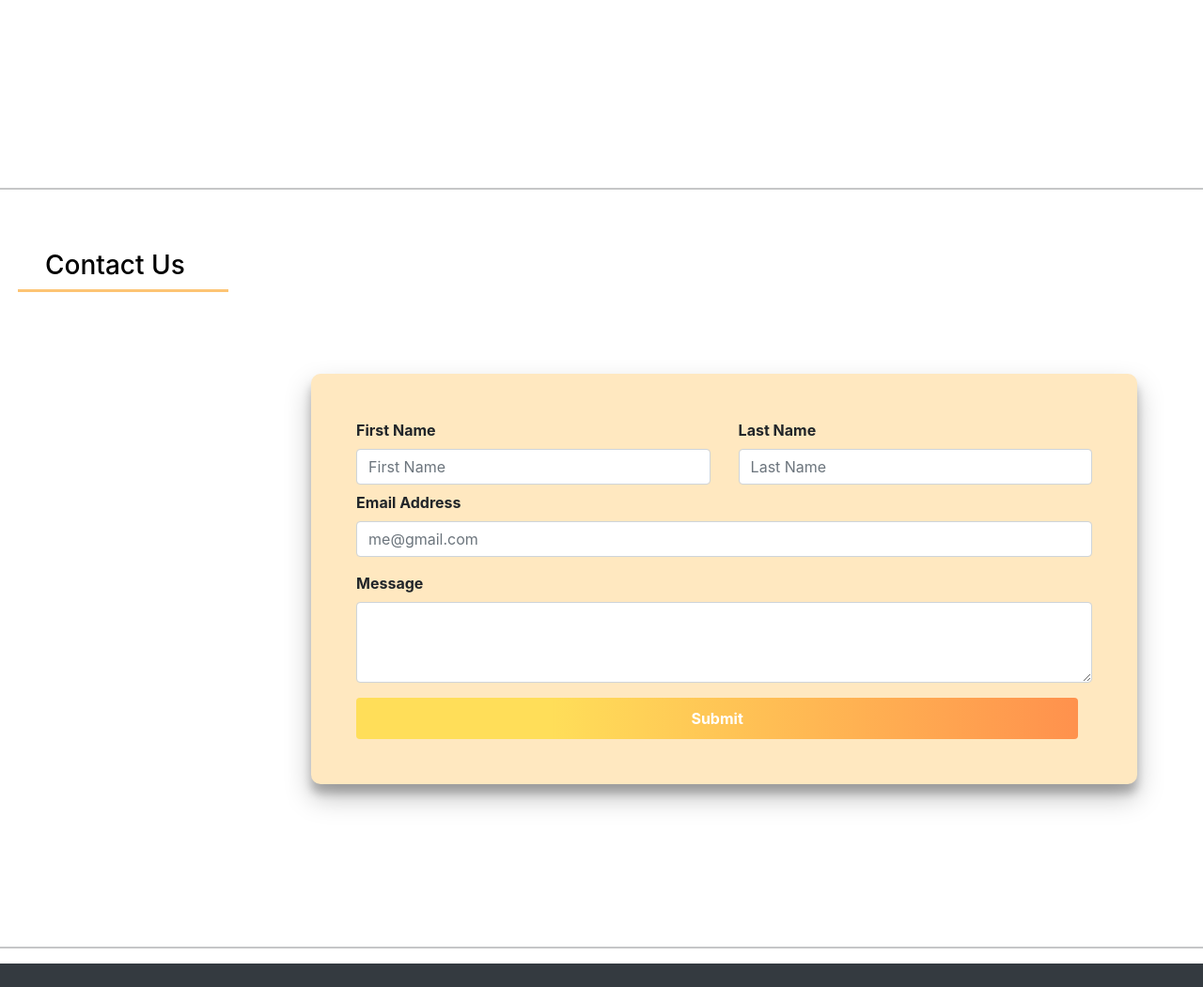
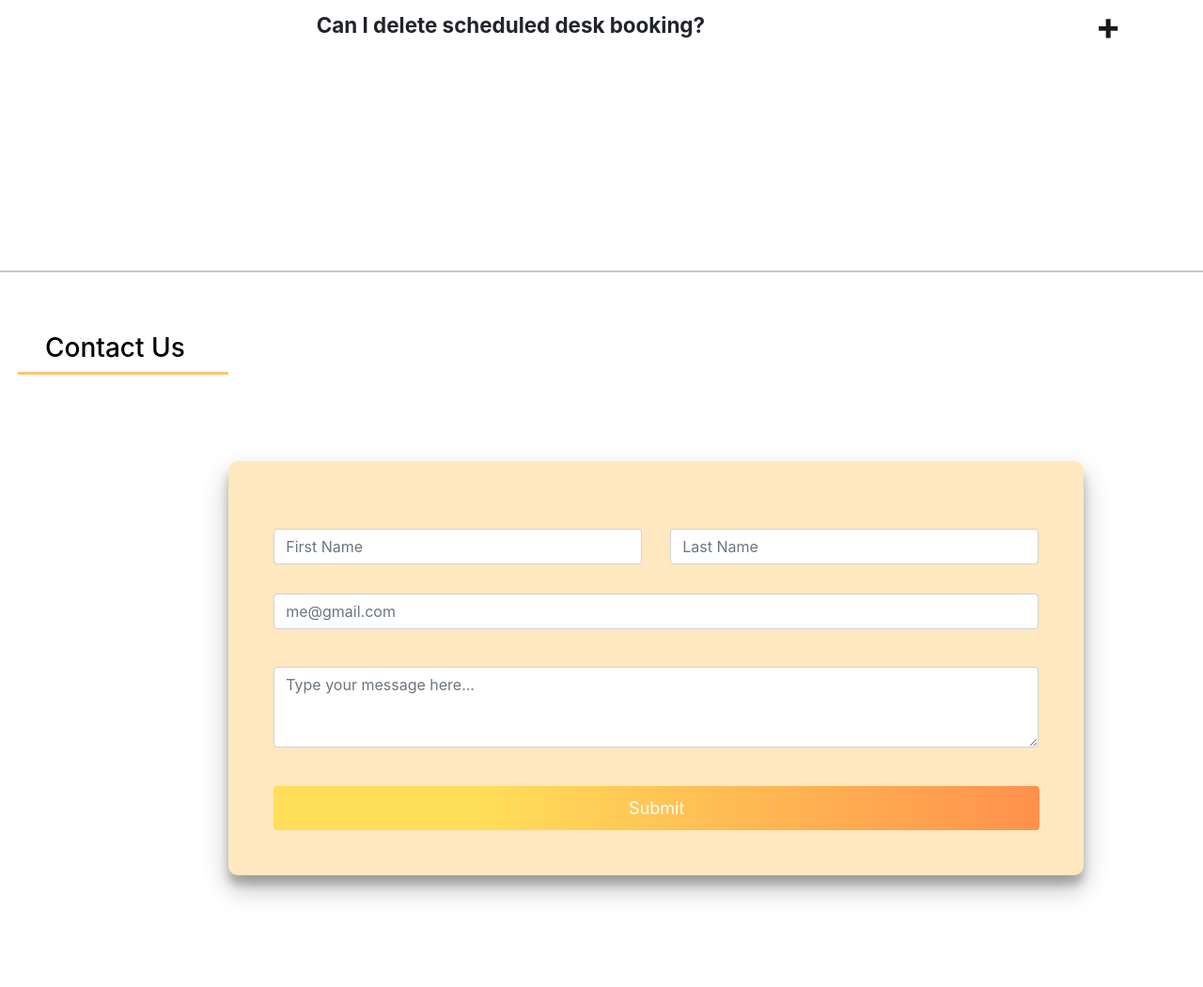
Before and after one commit to franzceck/DeskHub, a PHP site: page /lv_diagnostic/ in a window 1280 px wide. Shown: the part 1073-2124 px from the top of the page at 94% size. Run offline with PHP 8.4, Linux system fonts and the light colour scheme; data comes from the database, SQL or seed files in the repository; some libraries are stand-ins or nearby versions.

Commit message:
Nica Update 6/8

```diff
--- a/home.php
+++ b/home.php
@@ -4,11 +4,11 @@
  <header class="bg-light py-5" id="main-header">
     <div class="container px-4 px-lg-5 my-5">
         <div class="text-center text-white">
-            <h1 class="display-4 fw-bolder"><?php echo $_settings->info('name') ?></h1>
+            <h1 style="margin-top: 90px;" class="display-4 fw-bolder"><?php echo $_settings->info('name') ?></h1>
             <p class="lead fw-normal text-white-50 mb-0">
 
             <!-- HOMEPAGE BUTTON -->
-                <a class="btn btn-lg btn-primary" type="button" id="create_appointment" href="user/register.php">Book Now !</a>
+                <a style="width: 300px; border-radius: 25px; border-color: #FF914D; margin-top: 80px; font-weight: bold;" class="btn btn-lg btn-primary" type="button" id="create_appointment" href="user/register.php">Book Now</a>
             </p>
         </div>
     </div>
@@ -188,7 +188,7 @@ summary:after {
 
 <body>
 <div class="groundColor">
-    <hr>
+
 
         <!-- <h1 class="supp-header">SUPPORT</h1>
         <h5 class="supp-subhead">How can we help you?</h5> -->
@@ -291,9 +291,9 @@ summary:after {
         .center{
             display: flex;
             justify-content: center;
-            width: 100%;
+            width: 910px;
             margin-top: 15%;
-            margin-left: 10%;
+            /* margin-left: 10%; */
             align-items: center;
 
         }
@@ -313,13 +313,15 @@ summary:after {
           border-width: 0px;
           padding: 10px;
           margin-left:-15px;
-          width: 48rem;
-          font-weight: bold;
+          width: 815px;
+          font-size: 18px;
+          margin-top: 25px;
 
         }
         .contact-btn:hover {
           background-image: linear-gradient(to right, #FF914D 27%, #FFDE59 100% );
-          color: black;
+          /* color: black; */
+          font-weight: bold;
         }
         .contact-us-title {
           color: black;
@@ -340,26 +342,26 @@ summary:after {
                 <h3 class="contact-us-title"></i>Contact Us</h3>
                 <div class="seperator contact-separator"></div>
             </div>
-    <form action="https://formspree.io/f/xvonzjja"  method="POST">
+    <form action="https://formspree.io/f/myyaqeqe"  method="POST">
         <div class="center">
         <div class="style">
             <div class="row">
                 <div class="col">
-                <label for="exampleFormControlInput1" class="form-label">First Name</label>
+                <label for="exampleFormControlInput1" class="form-label"></label>
                     <input type="text" class="form-control" name="Name" placeholder="First Name" aria-label="First name" required>
                 </div>
                 <div class="col">
-                <label for="exampleFormControlInput1" class="form-label">Last Name</label>
+                <label for="exampleFormControlInput1" class="form-label"></label>
                     <input type="text" class="form-control" name="Lastname"  placeholder="Last Name" aria-label="Last name" required style="margin-bottom: 7px;">
                 </div>
             </div>
             <div class="mb-3">
-                <label for="exampleFormControlInput1" class="form-label">Email Address</label>
+                <label for="exampleFormControlInput1" class="form-label"></label>
                 <input type="email" name="Email" class="form-control" id="exampleFormControlInput1" placeholder="me@gmail.com" required>
             </div>
             <div class="mb-3">
-                <label for="exampleFormControlTextarea1" class="form-label">Message</label>
-                <textarea class="form-control" name="Comments" id="exampleFormControlTextarea1" rows="3" required></textarea>
+                <label for="exampleFormControlTextarea1" class="form-label"></label>
+                <textarea placeholder="Type your message here..." class="form-control" name="Comments" id="exampleFormControlTextarea1" rows="3" required></textarea>
             </div>
             <div class="col-12">
                 <button class="btn btn-primary contact-btn" name="FormSubmit" type="submit">Submit</button>
@@ -369,7 +371,7 @@ summary:after {
     </form>
 
     </div>
-<hr>
+<
 
 </body>
 </html>
--- a/user/appointments/index.php
+++ b/user/appointments/index.php
@@ -12,7 +12,7 @@
 	<div class="card-header">
 		<h3 class="card-title">List of Bookings</h3>
 		<div class="card-tools">
-			<a href="javascript:void(0)" id="create_new" class="btn btn-flat btn-primary"><span class="fas fa-plus"></span> Create New</a>
+			<a style="width: 138px;" href="javascript:void(0)" id="create_new" class="btn btn-flat btn-primary"><span class="fas fa-plus"></span> Add Booking</a>
 		</div>
 	</div>
 	<div class="card-body">
--- a/user/appointments/manage_appointment.php
+++ b/user/appointments/manage_appointment.php
@@ -85,7 +85,8 @@ if (isset($_GET['id']) && $_GET['id'] > 0) {
                     <input type="hidden" name="status" value="0">
                 <?php endif; ?>
             </div>
-            <div class="form-group d-flex justify-content-end w-100 form-group">
+
+            <div  class="form-group d-flex justify-content-end w-100 form-group">
                 <button class="btn-primary btn">Submit Book</button>
                 <button class="btn-light btn ml-2" type="button" data-dismiss="modal">Cancel</button>
             </div>
--- a/user/home.php
+++ b/user/home.php
@@ -3,7 +3,6 @@
 $sched_arr = array();
 require_once('inc/sess_auth.php');
 ?>
-<hr>
 <div class="container">
     <div class="card">
         <div class="card-body">
@@ -49,9 +48,6 @@ END;
 if ($_SESSION['userdata']['role_id'] != 2 && $_SESSION['userdata']['role_id'] != 3) {
     $stmt .= " WHERE a.client_id = {$_SESSION['userdata']['id']}";
 }
-// if ($_SESSION['userdata']['role_id'] != 3) {
-//     $stmt .= " WHERE a.client_id = {$_SESSION['userdata']['id']}";
-// }
 
 $sched_query = $conn->query($stmt);
 $sched_arr = $sched_query->fetch_all(MYSQLI_ASSOC);
--- a/user/inc/footer.php
+++ b/user/inc/footer.php
@@ -100,7 +100,7 @@
   <div class=" Footnew">
     <div class="FootOver">
     <div class="float-right d-none d-sm-inline-block">
-      <b><?php echo $_settings->info('short_name') ?> (by: <a href="ma.nicafranzceckronsuarez@student.laverdad.edu.ph" target="blank">Group 1</a> )</b>
+      <b><?php echo $_settings->info('short_name') ?> (by: <a href="ma.nicafranzceckronsuarez@student.laverdad.edu.ph" target="blank">Group 1</a>)</b>
     </div>
     <div>
     <strong>Copyright © <?php echo date('Y') ?>.
--- a/user/inc/navigation.php
+++ b/user/inc/navigation.php
@@ -6,7 +6,7 @@ $role_id = $_SESSION['userdata']['role_id'];
 <!-- Main Sidebar Container -->
       <aside class="main-sidebar sidebar-light-primary elevation-4 sidebar-no-expand">
         <!-- Brand Logo -->
-        <a href="<?php echo base_url ?>user" style="background-color: #FFE8C0" class="brand-link text-sm">
+        <a href="<?php echo base_url ?>user" style="background-color: #FFE8C0; height: 68px;" class="brand-link text-sm">
         <img src="<?php echo validate_image($_settings->info('logo'))?>" alt="Store Logo" class="brand-image  elevation-3" style="opacity: .8;width: 3rem;height: 3.5rem;max-height: unset">
         <span class="brand-text font-weight-bolder"><?php echo $_settings->info('short_name') ?></span>
         </a>
--- a/user/user/FloorPlan.php
+++ b/user/user/FloorPlan.php
@@ -14,7 +14,7 @@
                 <h5 class="card-title" >Floor Plan Overview</h5>
             </div>
                 <div class="card-body">
-                   <img style="width: 100%; height: 400px" src="../dist/img/floorplan.png" alt="" srcset="" class="FP">
+                   <img style="width: 100%; height: 700px" src="../dist/img/Floor Plan.png" alt="" srcset="" class="FP">
                 </div>
         </div>
 
--- a/user/user/list.php
+++ b/user/user/list.php
@@ -17,7 +17,7 @@
 	<div class="card-header">
 		<h3 class="card-title">List of System Users</h3>
 		<div class="card-tools">
-			<a href="?page=user/manage_user" class="btn btn-flat btn-primary"><span class="fas fa-plus"></span>  Create New</a>
+			<a href="?page=user/manage_user" class="btn btn-flat btn-primary"><span class="fas fa-plus"></span>  Add User</a>
 		</div>
 	</div>
 	<div class="card-body">
```
Also changed, not shown: assets/css/styles.css, dist/img/Floor Plan.png (added).
